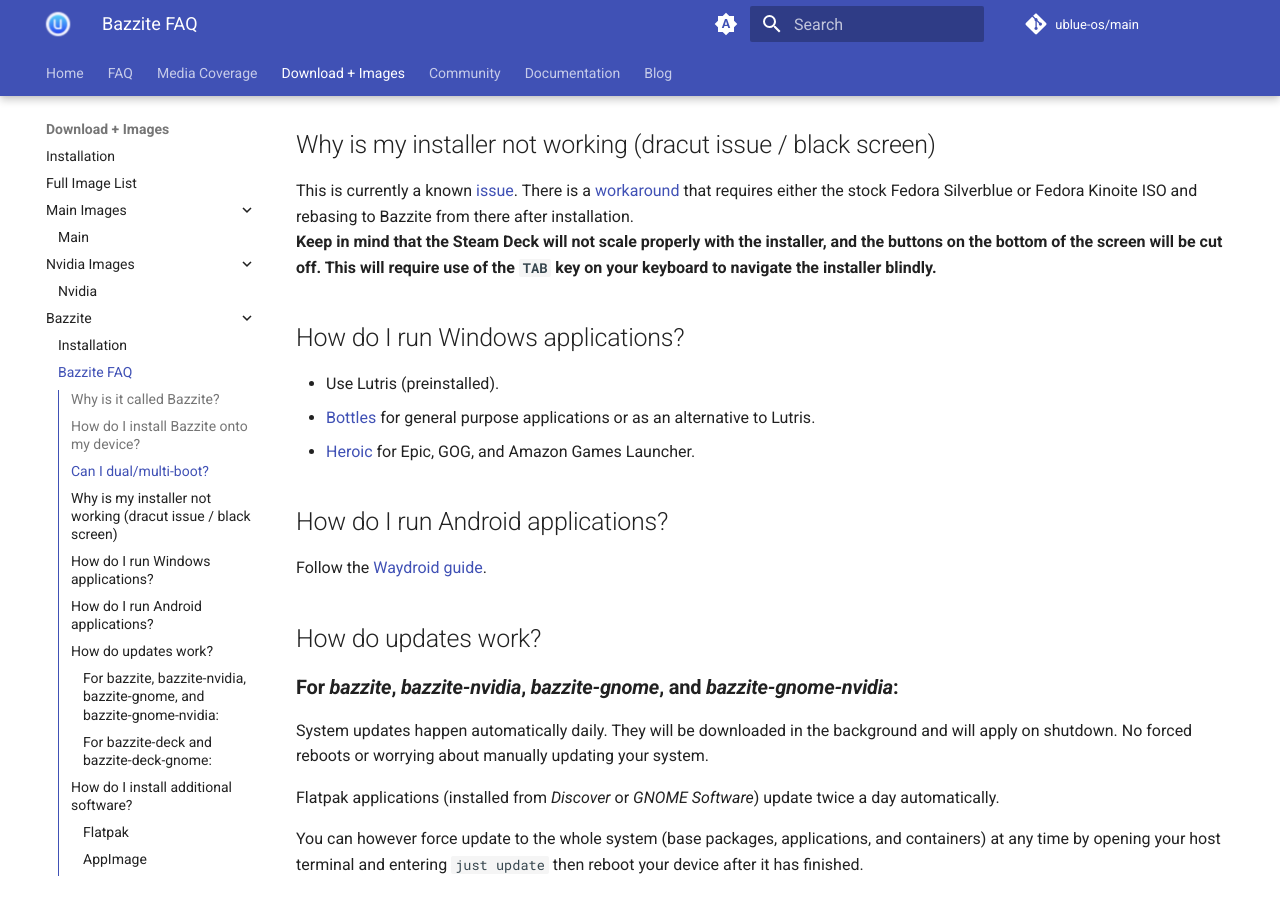
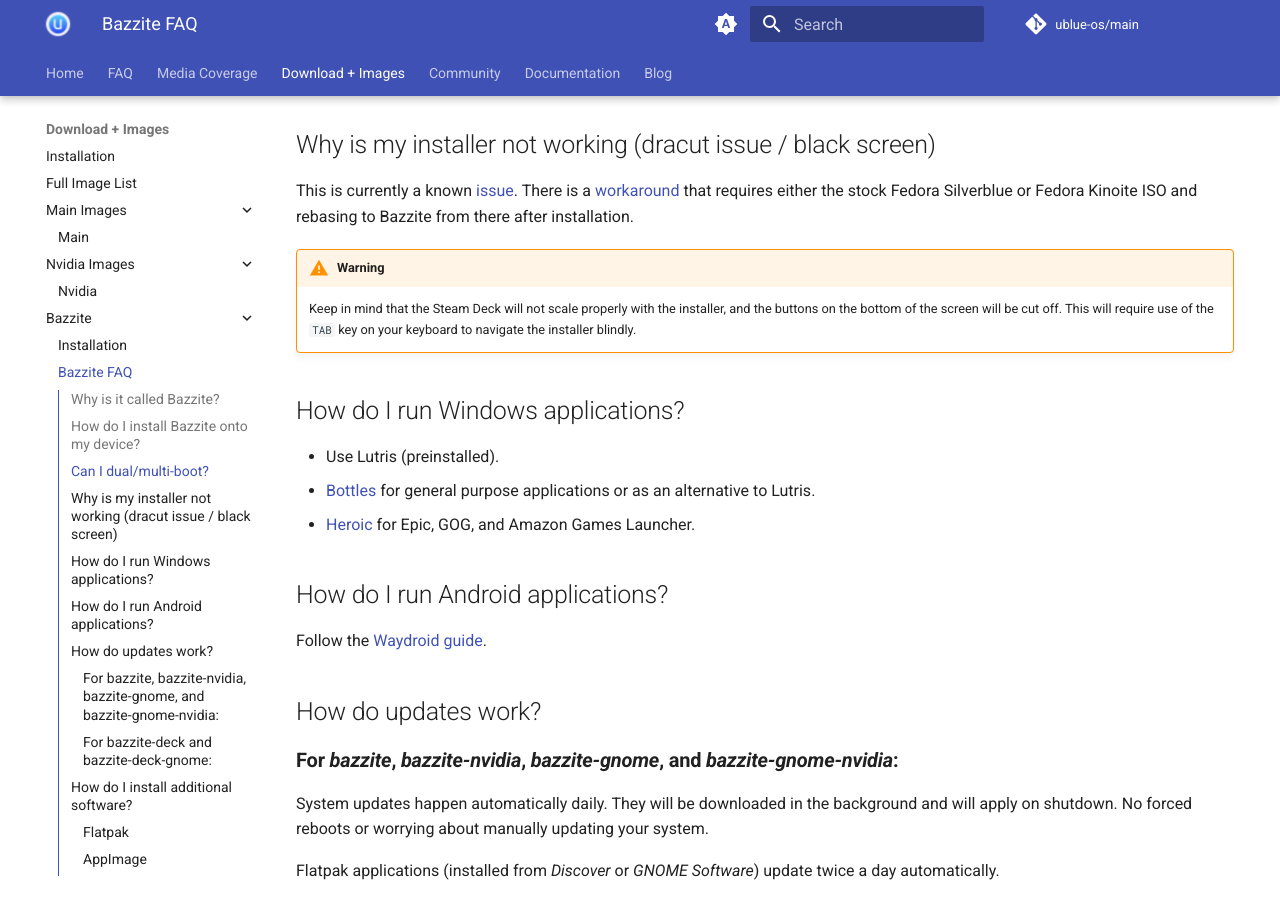
Before and after one commit to ublue-os/website, an MkDocs documentation site: the page built from docs/images/bazzite/FAQ.md, in a window 1280 px wide and 900 px high, scrolled down 592 px. Built offline with MkDocs 1.6.1 and Material for MkDocs 9.7.7, drawn with Linux system fonts in a browser that asks for light colours; comment, search, counter and statistics services are not loaded.

Commit message:
Update docs/images/bazzite/FAQ.md
Co-authored-by: Jorge O. Castro <jorge.castro@gmail.com>

```diff
--- a/docs/images/bazzite/FAQ.md
+++ b/docs/images/bazzite/FAQ.md
@@ -14,7 +14,9 @@ Windows dual-booting can be made to work, but is **not recommended** since Windo
 ## Why is my installer not working (dracut issue / black screen)
 
 This is currently a known [issue](https://github.com/ublue-os/bazzite/issues/109).  There is a [workaround](https://github.com/ublue-os/bazzite/issues/109#issuecomment-1691090533) that requires either the stock Fedora Silverblue or Fedora Kinoite ISO and rebasing to Bazzite from there after installation.
-**Keep in mind that the Steam Deck will not scale properly with the installer, and the buttons on the bottom of the screen will be cut off.  This will require use of the `TAB` key on your keyboard to navigate the installer blindly.**
+!!! warning
+
+    Keep in mind that the Steam Deck will not scale properly with the installer, and the buttons on the bottom of the screen will be cut off.  This will require use of the `TAB` key on your keyboard to navigate the installer blindly.
 
 ## How do I run Windows applications?
 
```
